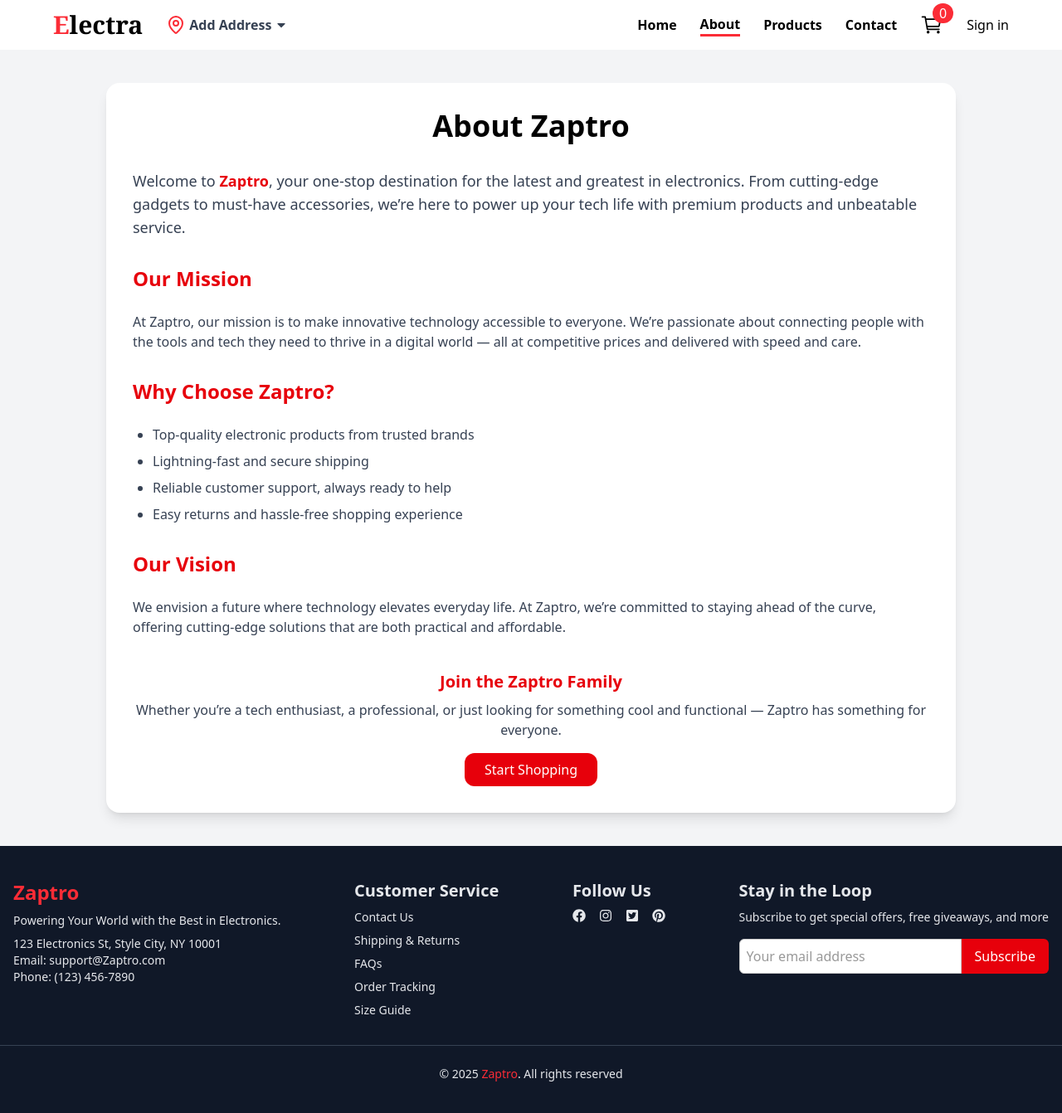
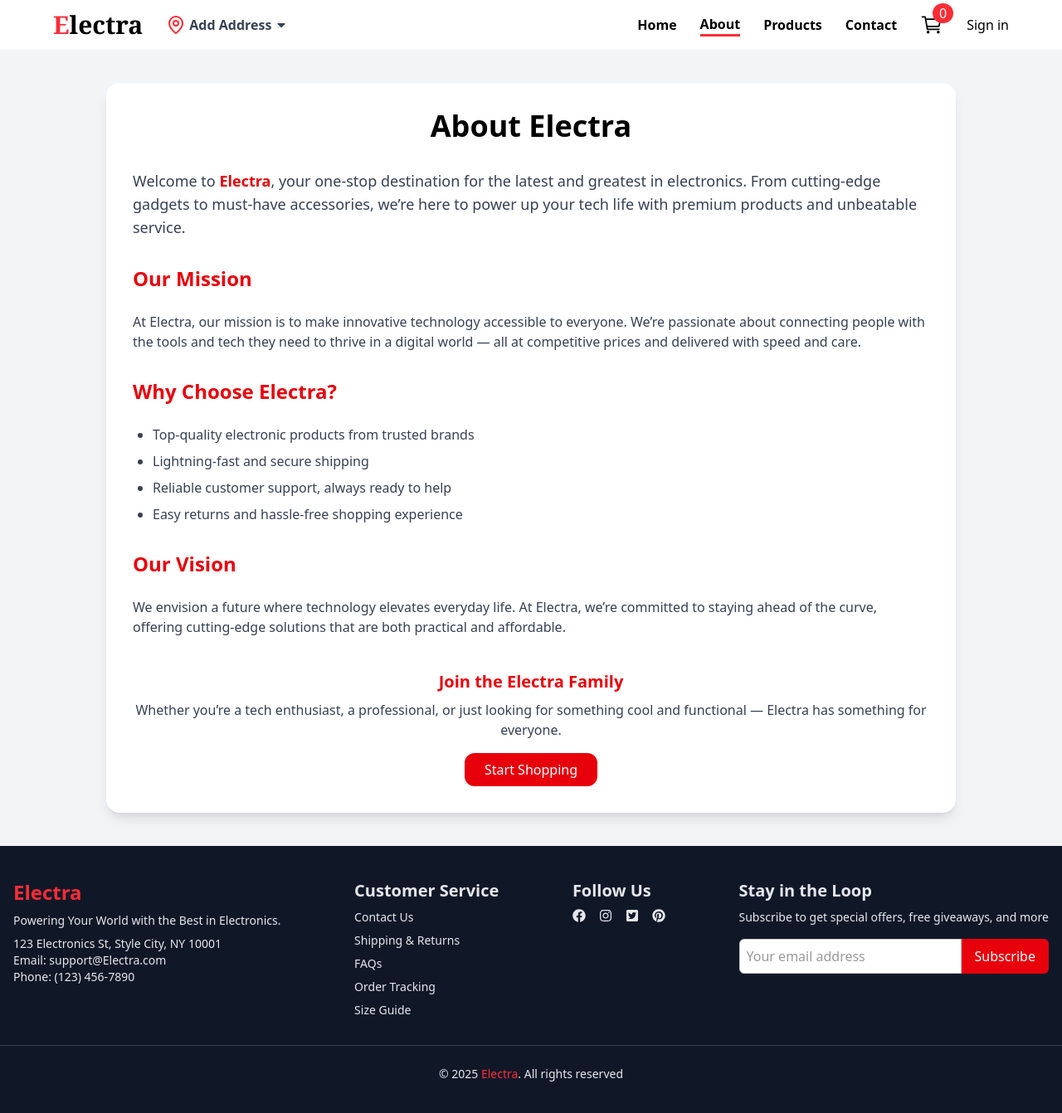
Before and after one commit to Mehnaz001/Electra-Shop---E-Commerce-Website, a React (Vite) app: page /about in a window 1280 px wide. Shown: the top 1342 px of the page at 83% size. Built offline with nearby package versions, Linux system fonts and the light colour scheme; no server answers.

Commit message:
Scroll to Top button added

```diff
--- a/package.json
+++ b/package.json
@@ -13,12 +13,14 @@
     "@clerk/clerk-react": "^5.33.0",
     "@tailwindcss/vite": "^4.1.11",
     "axios": "^1.10.0",
+    "lottie-react": "^2.4.1",
     "lottie-react-native": "^7.2.4",
     "lucide-react": "^0.525.0",
     "react": "^19.1.0",
     "react-dom": "^19.1.0",
     "react-icons": "^5.5.0",
     "react-router-dom": "^7.6.3",
+    "react-scroll-to-top": "^3.1.0",
     "react-slick": "^0.30.3",
     "react-toastify": "^11.0.5",
     "slick-carousel": "^1.8.1"
--- a/src/components/FilterSection.jsx
+++ b/src/components/FilterSection.jsx
@@ -31,6 +31,7 @@ const FilterSection = ({search, setSearch, brand, setBrand, priceRange, setPrice
              value={brand}
              onChange={handleBrandChange}
              >
+                <option value="All">All</option>
                 {
                     brandOnlyData?.map((item, index)=>{
                         return <option key={index} value={item}>{item.toUpperCase()}</option>
--- a/src/components/Footer.jsx
+++ b/src/components/Footer.jsx
@@ -11,11 +11,11 @@ const Footer = () => {
         <div className='mb-6 md:mb-0'>
             <Link to='/'>
               {/* <img src={Logo} alt="" className='w-32'/> */}
-              <h1 className='text-red-500 text-2xl font-bold'>Zaptro</h1>
+              <h1 className='text-red-500 text-2xl font-bold'>Electra</h1>
             </Link>
             <p className='mt-2 text-sm'>Powering Your World with the Best in Electronics.</p>
             <p className='mt-2 text-sm'>123 Electronics St, Style City, NY 10001</p>
-            <p className='text-sm'>Email: support@Zaptro.com</p>
+            <p className='text-sm'>Email: support@Electra.com</p>
             <p className='text-sm'>Phone: (123) 456-7890</p>
         </div>
         {/* customer service link */}
@@ -55,7 +55,7 @@ const Footer = () => {
       </div>
       {/* bottom section */}
       <div className='mt-8 border-t border-gray-700 pt-6 text-center text-sm'>
-        <p>&copy; {new Date().getFullYear()} <span className='text-red-500'>Zaptro</span>. All rights reserved</p>
+        <p>&copy; {new Date().getFullYear()} <span className='text-red-500'>Electra</span>. All rights reserved</p>
       </div>
     </footer>
   )
--- a/src/main.jsx
+++ b/src/main.jsx
@@ -6,6 +6,7 @@ import { ClerkProvider } from '@clerk/clerk-react'
 import { DataProvider } from './context/DataContext.jsx'
 import { CartProvider } from './context/CartContext.jsx'
 import { ToastContainer } from 'react-toastify'
+import ScrollToTop from "react-scroll-to-top";
 
 // Import your Publishable Key
 const PUBLISHABLE_KEY = import.meta.env.VITE_CLERK_PUBLISHABLE_KEY
@@ -20,6 +21,7 @@ createRoot(document.getElementById('root')).render(
       <CartProvider>
         <ClerkProvider publishableKey={PUBLISHABLE_KEY} afterSignOutUrl='/'>
           <App />
+          <ScrollToTop smooth style={{backgroundColor:'#fa2d37', display:'flex', alignItems:'center', justifyContent:'center'}} />
           <ToastContainer
             position="bottom-right"
             autoClose={5000}
--- a/src/pages/About.jsx
+++ b/src/pages/About.jsx
@@ -5,21 +5,21 @@ const About = () => {
   return (
     <div className="min-h-screen bg-gray-100 py-10 px-4 sm:px-6 lg:px-20">
       <div className="max-w-5xl mx-auto bg-white rounded-2xl shadow-lg p-8 space-y-8">
-        <h1 className="text-4xl font-bold  text-center">About Zaptro</h1>
+        <h1 className="text-4xl font-bold  text-center">About Electra</h1>
 
         <p className="text-gray-700 text-lg">
-          Welcome to <span className="font-semibold text-red-600">Zaptro</span>, your one-stop destination for the latest and greatest in electronics. From cutting-edge gadgets to must-have accessories, we’re here to power up your tech life with premium products and unbeatable service.
+          Welcome to <span className="font-semibold text-red-600">Electra</span>, your one-stop destination for the latest and greatest in electronics. From cutting-edge gadgets to must-have accessories, we’re here to power up your tech life with premium products and unbeatable service.
         </p>
 
         <div className="space-y-6">
           <h2 className="text-2xl font-semibold text-red-600">Our Mission</h2>
           <p className="text-gray-700 text-base">
-            At Zaptro, our mission is to make innovative technology accessible to everyone. We’re passionate about connecting people with the tools and tech they need to thrive in a digital world — all at competitive prices and delivered with speed and care.
+            At Electra, our mission is to make innovative technology accessible to everyone. We’re passionate about connecting people with the tools and tech they need to thrive in a digital world — all at competitive prices and delivered with speed and care.
           </p>
         </div>
 
         <div className="space-y-6">
-          <h2 className="text-2xl font-semibold text-red-600">Why Choose Zaptro?</h2>
+          <h2 className="text-2xl font-semibold text-red-600">Why Choose Electra?</h2>
           <ul className="list-disc pl-6 text-gray-700 space-y-2">
             <li>Top-quality electronic products from trusted brands</li>
             <li>Lightning-fast and secure shipping</li>
@@ -31,14 +31,14 @@ const About = () => {
         <div className="space-y-6">
           <h2 className="text-2xl font-semibold text-red-600">Our Vision</h2>
           <p className="text-gray-700 text-base">
-            We envision a future where technology elevates everyday life. At Zaptro, we’re committed to staying ahead of the curve, offering cutting-edge solutions that are both practical and affordable.
+            We envision a future where technology elevates everyday life. At Electra, we’re committed to staying ahead of the curve, offering cutting-edge solutions that are both practical and affordable.
           </p>
         </div>
 
         <div className="text-center mt-10">
-          <h3 className="text-xl font-semibold text-red-600 mb-2">Join the Zaptro Family</h3>
+          <h3 className="text-xl font-semibold text-red-600 mb-2">Join the Electra Family</h3>
           <p className="text-gray-700 mb-4">
-            Whether you’re a tech enthusiast, a professional, or just looking for something cool and functional — Zaptro has something for everyone.
+            Whether you’re a tech enthusiast, a professional, or just looking for something cool and functional — Electra has something for everyone.
           </p>
          <Link to={'/products'}><button className="bg-red-600 text-white px-6 py-2 rounded-xl hover:bg-red-700 transition duration-300">
             Start Shopping
--- a/src/pages/Contact.jsx
+++ b/src/pages/Contact.jsx
@@ -4,7 +4,7 @@ const Contact = () => {
   return (
     <div className="min-h-screen bg-gradient-to-r from-[#0f0c29] via-[#302b63] to-[#24243e] flex items-center justify-center px-4 py-10">
       <div className="backdrop-blur-md bg-white/10 border border-white/20 rounded-2xl shadow-2xl p-10 w-full max-w-5xl">
-        <h2 className="text-4xl font-bold text-white text-center mb-10">Get in Touch with <span className="text-red-400">Zaptro</span></h2>
+        <h2 className="text-4xl font-bold text-white text-center mb-10">Get in Touch with <span className="text-red-400">Electra</span></h2>
 
         <div className="grid grid-cols-1 md:grid-cols-2 gap-8">
           {/* Info Section */}
@@ -15,7 +15,7 @@ const Contact = () => {
             </div>
             <div>
               <p><strong>📍 Address:</strong> Ludhiana,Punjab, India</p>
-              <p><strong>📧 Email:</strong> support@zaptro.com</p>
+              <p><strong>📧 Email:</strong> support@Electra.com</p>
               <p><strong>📞 Phone:</strong> +91 98765 43210</p>
             </div>
           </div>
--- a/src/pages/Products.jsx
+++ b/src/pages/Products.jsx
@@ -4,8 +4,8 @@ import FilterSection from '../components/FilterSection'
 import Loading from "../assets/Loading4.webm"
 import ProductCard from '../components/ProductCard'
 import Pagination from '../components/Pagination'
-// import Lottie from 'lottie-react'
-// import notfound from "../assets/notfound.json"
+import Lottie from 'lottie-react'
+import notfound from "../assets/notfound.json"
 
 const Products = () => {
   const { data, fetchAllProducts } = getData()
@@ -28,6 +28,7 @@ const Products = () => {
 
   }
   const handleBrandChange = (e) => {
+    console.log("Selected brand:", e.target.value)
     setBrand(e.target.value)
     setPage(1)
     setOpenFilter(false)
@@ -70,8 +71,7 @@ const Products = () => {
                     </div>
                   ) : (
                     <div className='flex justify-center items-center md:h-[600px] md:w-[900px] mt-10'>
-                           {/* <Lottie animationData={notfound} classID='w-[500px]'/> */}
-                           Not Found
+                           <Lottie animationData={notfound} classID='w-[500px]'/>
                     </div>
                   )
                 }
```
Also changed, not shown: 1 other file (tests, documents, lock files or other folders).
